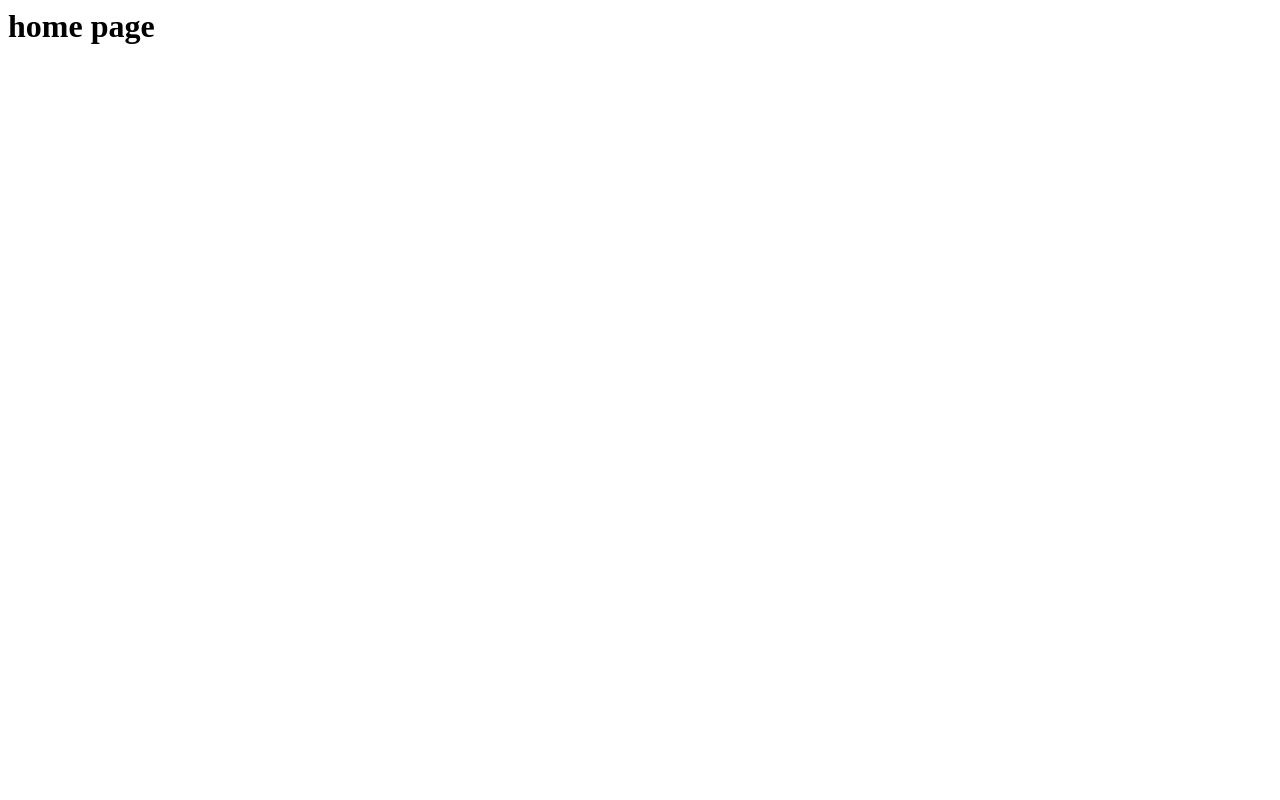
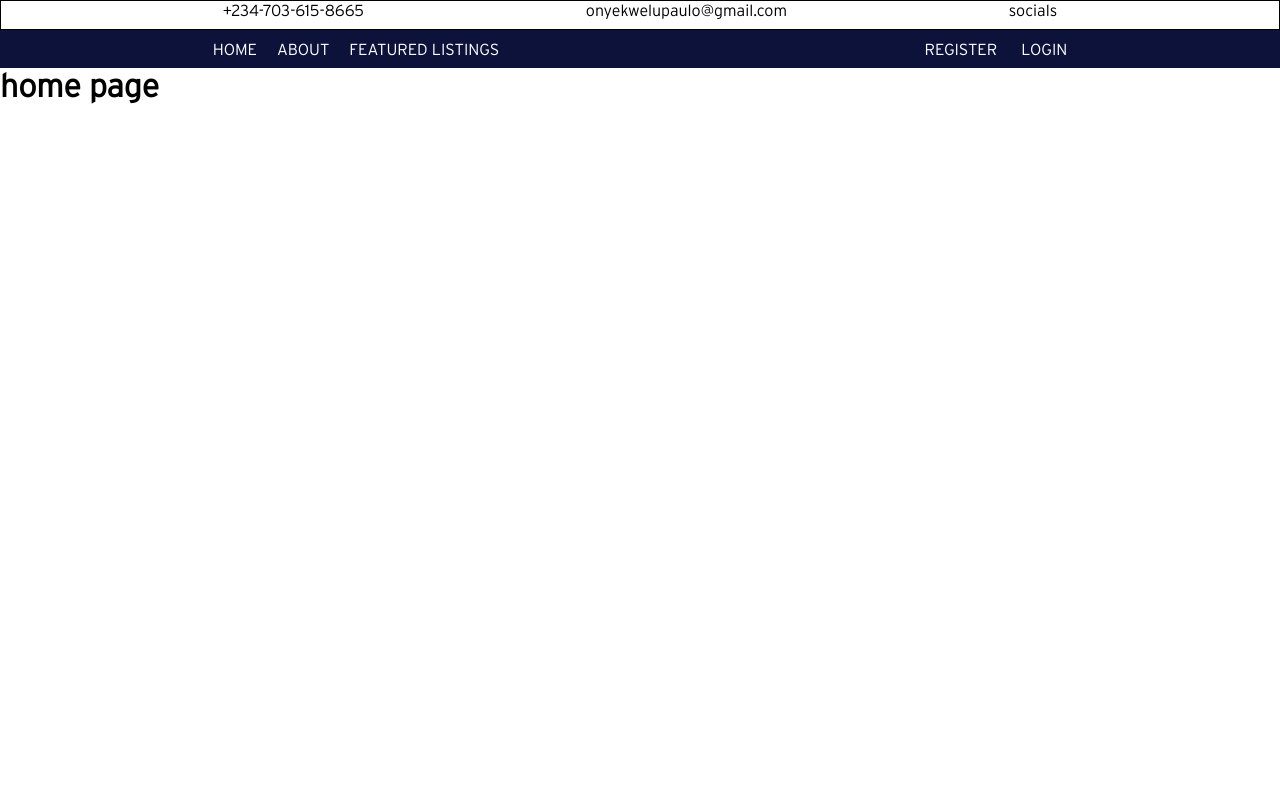
Before and after one commit to silanka007/optimushome, a Django app: page / in a window 1280 px wide. Before the commit the page is almost empty. Run offline with Django 3.2, Linux system fonts and the light colour scheme.

Commit message:
creation of header section which includes top navigation and menu nav sections

```diff
--- /dev/null
+++ b/optimushome/static/css/styles.css
@@ -0,0 +1,73 @@
+@font-face {
+  font-family: interstate;
+  src: url("./interstatelightregular-webfont.woff"), url("./interstatelightregular-webfont.woff2");
+}
+
+html {
+  font-size: 10px;
+}
+
+body {
+  font-size: 1.6rem;
+  font-family: interstate;
+  -webkit-box-sizing: border-box;
+          box-sizing: border-box;
+  width: 100vw;
+}
+
+* {
+  margin: 0;
+  padding: 0;
+  -webkit-box-sizing: inherit;
+          box-sizing: inherit;
+}
+
+.header .navigation {
+  width: 100%;
+  background: white;
+  height: 3rem;
+  border: 1px solid black;
+  display: -webkit-box;
+  display: -ms-flexbox;
+  display: flex;
+  -webkit-box-pack: space-evenly;
+      -ms-flex-pack: space-evenly;
+          justify-content: space-evenly;
+}
+
+.header .navigation .navigation-email a {
+  text-decoration: none;
+  color: black;
+}
+
+.header .nav {
+  width: 100%;
+  display: -webkit-box;
+  display: -ms-flexbox;
+  display: flex;
+  background: #0d123b;
+  -ms-flex-pack: distribute;
+      justify-content: space-around;
+}
+
+.header .nav .nav-left {
+  display: -webkit-box;
+  display: -ms-flexbox;
+  display: flex;
+  -webkit-box-pack: space-evenly;
+      -ms-flex-pack: space-evenly;
+          justify-content: space-evenly;
+}
+
+.header .nav .nav-left-item {
+  display: inline-block;
+  list-style-type: none;
+  padding: 1rem;
+}
+
+.header .nav .nav-left-item a {
+  text-decoration: none;
+  color: white;
+  text-transform: uppercase;
+}
+/*# sourceMappingURL=styles.css.map */
--- a/optimushome/static/css/styles.scss
+++ b/optimushome/static/css/styles.scss
@@ -0,0 +1,64 @@
+@font-face{
+    font-family : interstate;
+    src: url('./interstatelightregular-webfont.woff'), url('./interstatelightregular-webfont.woff2');
+}
+
+html{
+    font-size: 10px;
+}
+
+body{
+    font-size: 1.6rem;
+    font-family: interstate;
+    box-sizing: border-box;
+    width: 100vw;
+}
+
+*{
+    margin: 0;
+    padding: 0;
+    box-sizing: inherit;
+}
+
+.header{
+    .navigation{
+        width: 100%;
+        background: white;
+        height: 3rem;
+        border: 1px solid black;
+        display: flex;
+        justify-content: space-evenly;
+
+        .navigation-email{
+            a{
+                text-decoration: none;
+                color: black;
+            }
+        }
+    }
+
+    .nav{
+        width: 100%;
+        display: flex;
+        background: rgb(13, 18, 59);
+        justify-content: space-around;
+
+        .nav-left{
+            display: flex;
+            justify-content: space-evenly;
+        }
+
+        .nav-left-item{
+            display: inline-block;
+            list-style-type: none;
+
+            padding: 1rem;
+
+            a{
+               text-decoration: none;
+               color: white;
+               text-transform: uppercase;
+            }
+        }
+    }
+}
--- a/templates/pages/about.html
+++ b/templates/pages/about.html
@@ -1 +1,5 @@
+{% extends './base.html' %}
+
+{% block content %}
 <h1>about page</h1>
+{% endblock %}
--- a/templates/pages/base.html
+++ b/templates/pages/base.html
@@ -1,12 +1,22 @@
+{% load static %}
 <!DOCTYPE html>
 <html lang="en">
+
 <head>
     <meta charset="UTF-8">
     <meta name="viewport" content="width=device-width, initial-scale=1.0">
+    <link rel="stylesheet" href="{% static './css/styles.css' %}">
     <title>OptimusHome</title>
 </head>
+
 <body>
+    <!-- header section -->
+    {% include './partials/_header.html' %}
 
+    <!-- main block section -->
+    {% block content %}{% endblock %}
 
+    <!-- footer section -->
+    {% include './partials/_footer.html' %}
 </body>
 </html>
--- a/templates/pages/index.html
+++ b/templates/pages/index.html
@@ -1 +1,5 @@
+{% extends './base.html' %}
+
+{% block content %}
 <h1>home page</h1>
+{% endblock %}
--- a/templates/pages/partials/_header.html
+++ b/templates/pages/partials/_header.html
@@ -0,0 +1,20 @@
+<header class="header">
+    <div class="navigation">
+        <div class="navigation-phone">+234-703-615-8665</div>
+        <div class="navigation-email"><a href="mailto:onyekwelupaulo@gmail.com">onyekwelupaulo@gmail.com</a></div>
+        <div class="navigation-socials">
+            <span class="socials-item">socials</span>
+        </div>
+    </div>
+    <nav class="nav">
+        <ul class="nav-left">
+            <li class="nav-left-item"><a href="">home</a></li>
+            <li class="nav-left-item"><a href="">about</a></li>
+            <li class="nav-left-item"><a href="">featured listings</a></li>
+        </ul>
+        <ul class="nav-right">
+            <li class="nav-left-item"><a href="">register</a></li>
+            <li class="nav-left-item"><a href="">login</a></li>
+        </ul>
+    </nav>
+</header>
```
Also changed, not shown: optimushome/static/css/interstatelightregular-webfont.woff (added), optimushome/static/css/interstatelightregular-webfont.woff2 (added), 2 other files.
